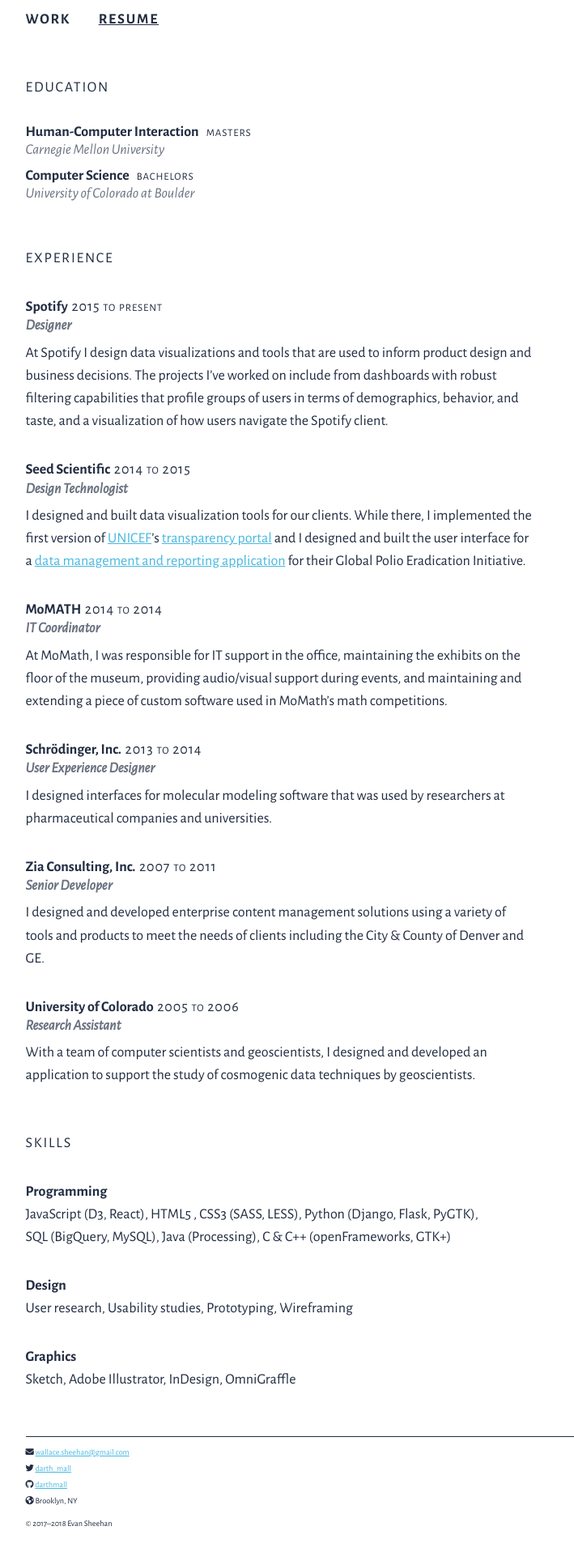
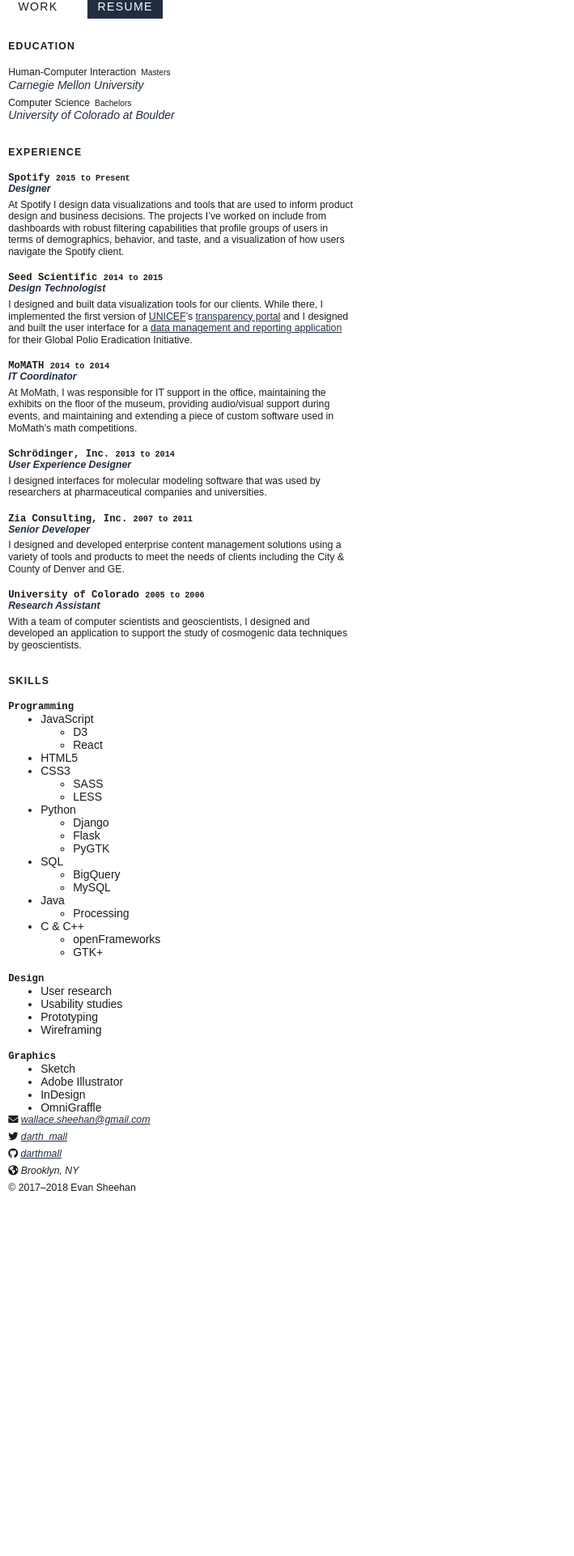
Before and after one commit to darthmall/darthmall.github.io, a Jekyll site: the page built from resume.html, in a window 1280 px wide. Shown: the whole page at 81% size, without its empty margins (0-709 px from the left). Built offline with Jekyll 4.4.1, drawn with Linux system fonts in a browser that asks for light colours; nearby versions of some CDN libraries; after the commit the page ends 1495 px from its top, so only the background shows below that.

Commit message:
Change fonts to Space Mono, Work Sans, and Montserrat
Changing the graphic design again using the above fonts. Had to update
the font sizes and modular scale.

```diff
--- /dev/null
+++ b/_sass/home.sass
@@ -0,0 +1,25 @@
+.home
+  font-family: $mono-font
+  background-color: $secondary-color
+  color: white
+
+  h1
+    margin-bottom: ms(-2)
+
+  hr
+    color: $primary-color
+    width: 1em
+    margin-top: ms(-2)
+    margin-left: 0
+
+  .hero
+    font-size: ms(1)
+
+  p + p
+    margin-top: ms(0)
+
+  p:nth-child(1)::after
+    content: " &&"
+
+  p:nth-child(2)::after
+    content: " &&"
--- a/_sass/lists.sass
+++ b/_sass/lists.sass
@@ -36,7 +36,6 @@
 
 dt
   font-size: ms(0)
-  +bold
 
 dd
   color: $tertiary-color
--- a/_sass/nav.sass
+++ b/_sass/nav.sass
@@ -1,4 +1,5 @@
 nav
+  font-family: $header-font
   margin-bottom: ms(2)
   max-width: $sm-screen
 
@@ -14,10 +15,11 @@
     text-transform: uppercase
     letter-spacing: 0.1em
     text-decoration: none
-    +bold
+    padding: ms(-1) ms(0)
 
     &:visited
       color: inherit
 
   .active
-    text-decoration: underline
+    background-color: $secondary-color
+    color: white
--- a/_sass/typography.sass
+++ b/_sass/typography.sass
@@ -1,44 +1,39 @@
-=light
-  font-weight: 300
-
-=bold
-  font-weight: 700
-
-=side-margins
-  padding-left: ms(1)
-  padding-right: ms(1)
-
 html
   font-size: $font-size
 
 body
   color: $text-color
-  font-family: $sans-serif
+  font-family: $body-font
   font-weight: 400
-  line-height: $line-height
-  margin: 0
+  margin: 0 $gutter/2
   max-width: $md-screen
 
 header
-  padding-top: ms(-1)
-  +side-margins
-
-main
-  +side-margins
+  h1
+    max-width: 7em
 
 footer
   padding-bottom: ms(1)
-  +side-margins
+
+hr
+  border-style: solid
+  border-width: ms(-4)
+  color: inherit
 
 h1
-  font-size: ms(1)
-  font-weight: normal
-  line-height: 1.2
-  margin: ms(2) 0
-  max-width: $line-length
+  font-family: $mono-font
+  font-size: 20vw
+  font-weight: bold
+  line-height: 1
+  margin-top: ms(1)
+  margin-bottom: ms(1)
+
+@media (min-width: 540.555px)
+  h1
+    font-size: ms(4)
 
 h2
-  +light
+  font-family: $header-font
   font-size: ms(0)
   letter-spacing: 0.1em
   text-transform: uppercase
@@ -47,6 +42,7 @@
   max-width: $line-length
 
 h3
+  font-family: $mono-font
   font-size: ms(0)
   font-weight: bold
   margin-top: ms(1)
@@ -54,6 +50,7 @@
   max-width: $line-length
 
 h4
+  font-family: $header-font
   color: $tertiary-color
   font-size: ms(0)
   font-style: italic
@@ -65,6 +62,7 @@
   font-size: ms(0)
   margin: 0
   max-width: $line-length
+  line-height: $line-height
 
 * + p
   margin-top: ms(-1)
@@ -84,25 +82,8 @@
   &:visited
     color: darken($link-color, 30%)
 
-aside
-  font-size: ms(-1)
-
-small
-  +light
-  font-size: 1em
-  font-variant: small-caps
-  letter-spacing: 0.05em
-  text-transform: lowercase
-
-address
-  font-style: normal
-
 ::selection
   background-color: $selection-color
 
 ::-moz-selection
   background-color: $selection-color
-
-.abstract
-  font-style: italic
-  margin-bottom: ms(-1)
--- a/_sass/variables.sass
+++ b/_sass/variables.sass
@@ -1,19 +1,23 @@
-$sans-serif: "Alegreya Sans", sans-serif
+
+$body-font: "Work Sans", sans-serif
+$header-font: "Montserrat", sans-serif
+$mono-font: "Space Mono", monospace
 
 $sm-screen: 550px
 $md-screen: 860px
 
-$modularscale: (base: 1rem, ratio: 1.75)
-$font-size: 1.125em
+$modularscale: (base: 0.875em, ratio: 1.667)
 
-$line-height: ms(-1) + ms(0)
+$font-size: ms(0)
+
+$line-height: ms(0) + ms(-2)
 $line-length: 35em
 $gutter: ms(1)
 
-$primary-color: #ff7473
-$secondary-color: #47b8e0
-$tertiary-color: #6B7280
-$text-color: #222D42
+$primary-color: #E35D24
+$secondary-color: #222D42
+$tertiary-color: #222D42
+$text-color: #1C1C1C
 
 $link-color: $secondary-color
-$selection-color: $tertiary-color
+$selection-color: $primary-color
--- a/style.sass
+++ b/style.sass
@@ -3,9 +3,10 @@
 @import "vendor/modularscale/_modularscale"
 @import variables
 @import typography
-@import grid
 @import lists
-@import footer
 @import nav
-@import project_list
-@import resume
+@import home
+// @import grid
+// @import footer
+// @import project_list
+// @import resume
```
